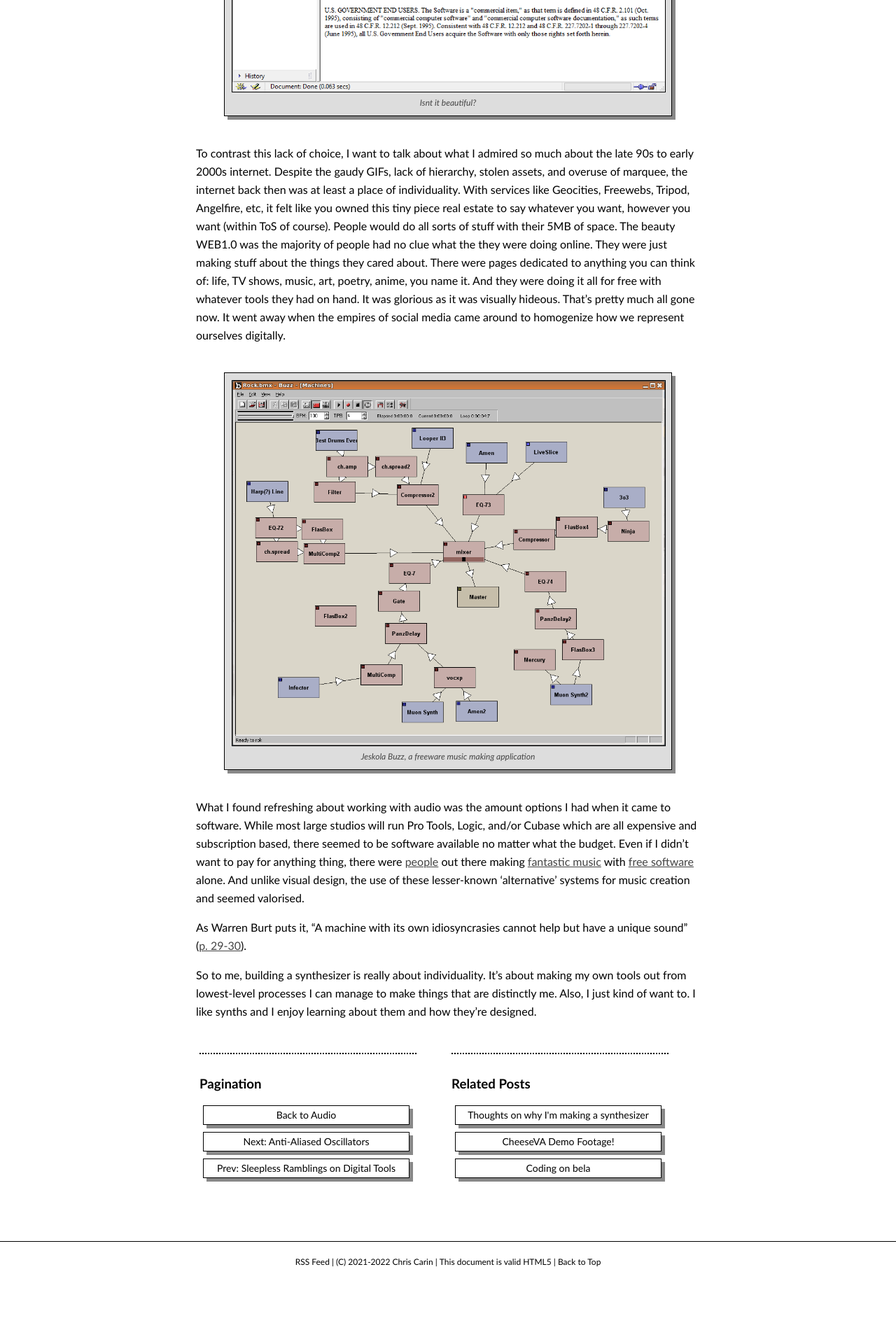
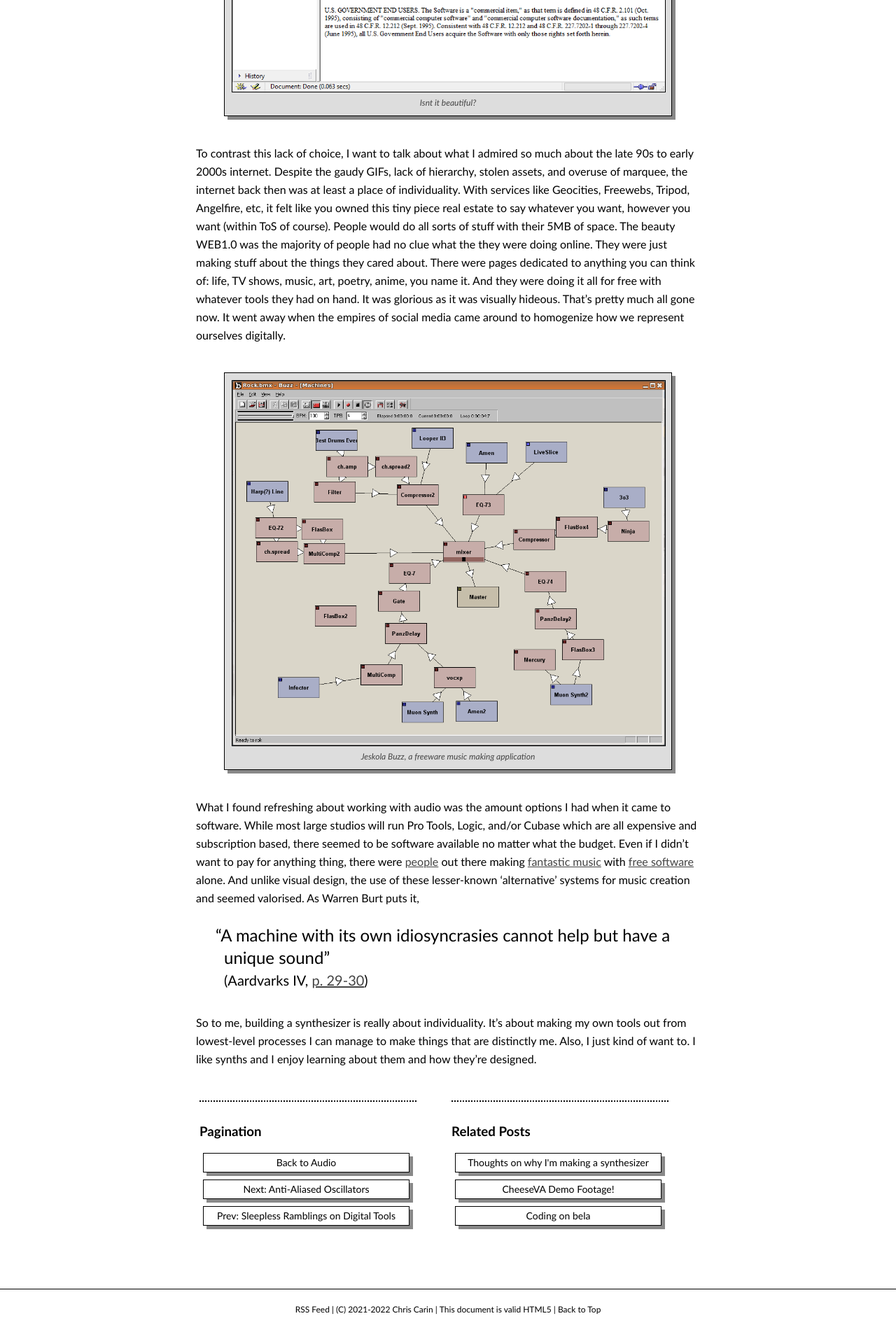
Before and after one commit to cheesoup/GRPH, a Jekyll site: the page built from _posts/2021-12-08-ramblings-from-canvas-discussion.md, in a window 1280 px wide. Shown: the part 918-2838 px from the top of the page at 70% size. Built offline with Jekyll 4.4.1, drawn with Linux system fonts in a browser that asks for light colours; before the commit the page ends 2770 px from its top, so only the background shows below that.

Commit message:
Blockquotes

```diff
--- a/_posts/2021-12-08-ramblings-from-canvas-discussion.md
+++ b/_posts/2021-12-08-ramblings-from-canvas-discussion.md
@@ -16,8 +16,9 @@ To contrast this lack of choice, I want to talk about what I admired so much abo
 
 {% include image.html url='BuzzScreenshot.png' caption='Jeskola Buzz, a freeware music making application' %}
 
-What I found refreshing about working with audio was the amount options I had when it came to software. While most large studios will run Pro Tools, Logic, and/or Cubase which are all expensive and subscription based, there seemed to be software available no matter what the budget. Even if I didn't want to pay for anything thing, there were [people](https://www.awakenings.com/en/artists/james-holden/670/) out there making [fantastic music](https://www.youtube.com/watch?v=KRWUZh5nD8I) with [free software](http://jeskola.net/buzz/) alone. And unlike visual design, the use of these lesser-known 'alternative' systems for music creation and seemed valorised.
+What I found refreshing about working with audio was the amount options I had when it came to software. While most large studios will run Pro Tools, Logic, and/or Cubase which are all expensive and subscription based, there seemed to be software available no matter what the budget. Even if I didn't want to pay for anything thing, there were [people](https://www.awakenings.com/en/artists/james-holden/670/) out there making [fantastic music](https://www.youtube.com/watch?v=KRWUZh5nD8I) with [free software](http://jeskola.net/buzz/) alone. And unlike visual design, the use of these lesser-known 'alternative' systems for music creation and seemed valorised. As Warren Burt  puts it,
 
-As Warren Burt puts it, "A machine with its own idiosyncrasies cannot help but have a unique sound" ([p. 29-30](http://static1.1.sqspcdn.com/static/f/288545/5157843/1261635154293/Burt1975AardvarksIVMastersThesisUCSD.pdf?token=D1qQOnpuHm2BTKx%2F%2Beyrb84v4W8%3D)).
+> "A machine with its own idiosyncrasies cannot help but have a unique sound"\
+> <sup>(Aardvarks IV, [p. 29-30](http://static1.1.sqspcdn.com/static/f/288545/5157843/1261635154293/Burt1975AardvarksIVMastersThesisUCSD.pdf?token=D1qQOnpuHm2BTKx%2F%2Beyrb84v4W8%3D))</sup>
 
 So to me, building a synthesizer is really about individuality. It's about making my own tools out from lowest-level processes I can manage to make things that are distinctly me. Also, I just kind of want to. I like synths and I enjoy learning about them and how they're designed.
--- a/assets/css/style.scss
+++ b/assets/css/style.scss
@@ -36,9 +36,6 @@ body {
     padding: $margins $margins;
     margin-bottom: $margins;
     max-width: $width;
-    & p {
-      line-height: 26px;
-    }
   }
 }
 
@@ -84,6 +81,14 @@ ul {
   & > li {
     margin-bottom: $paragraph_spacing;
     padding-left: $qtr_margins;
+  }
+}
+
+blockquote {
+  font-size: 24px;
+  & > p {
+    line-height: 32px;
+    text-indent: -0.5em;
   }
 }
 
```
Also changed, not shown: 15 other files.
